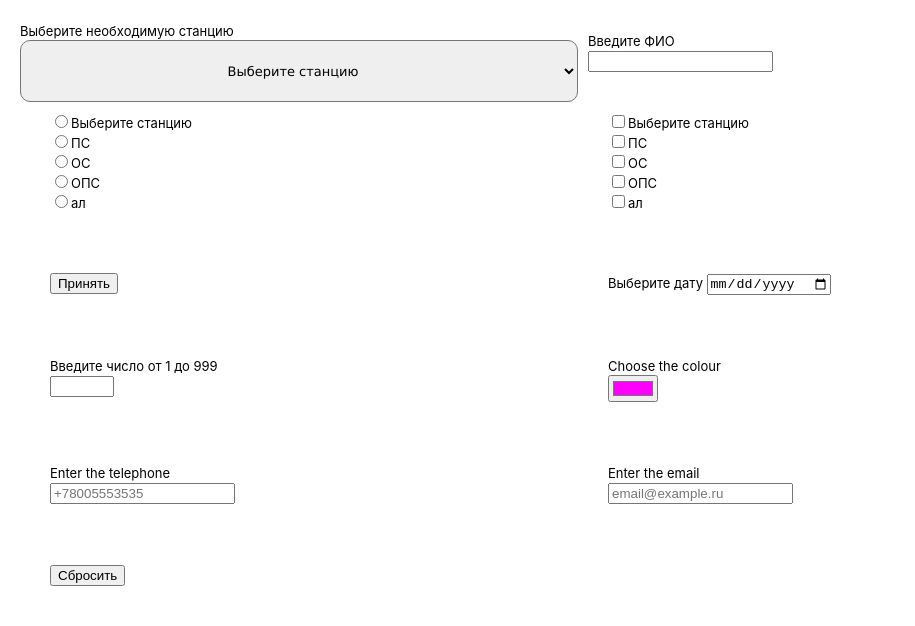
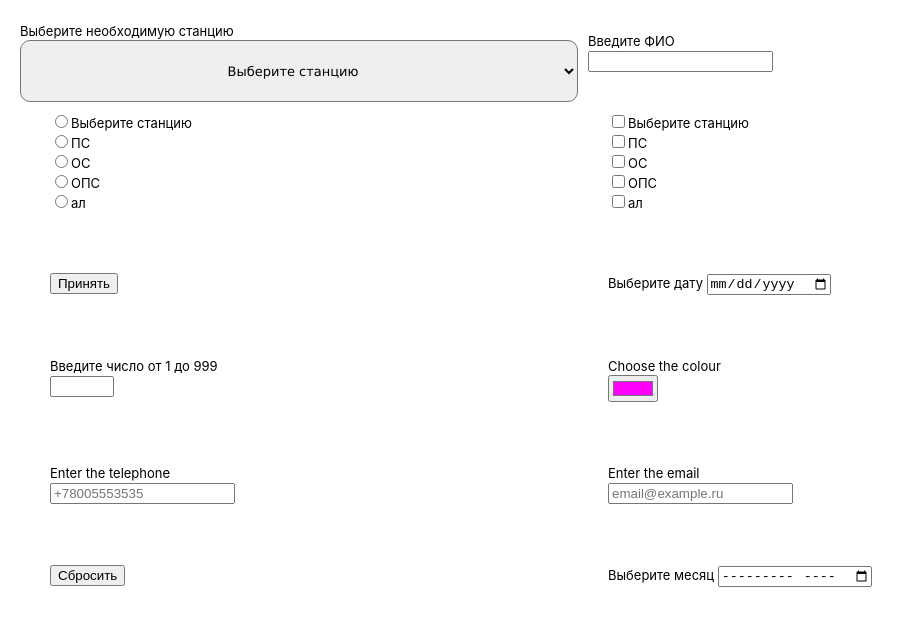
Before and after one commit to ka3-14bara/test-repo, a React (Create React App) app: page / in a window 1280 px wide. Shown: the top 626 px of the page, without its empty margins (0-915 px from the left). Built offline with nearby package versions, Linux system fonts and the light colour scheme.

Commit message:
Development - added month choosing in date; - added file input

```diff
--- a/src/content/Input.jsx
+++ b/src/content/Input.jsx
@@ -6,14 +6,15 @@ import InputTypeDate from './InputTypes/InputTypeDate';
 import InputTypeNumber from './InputTypes/InputTypeNumber';
 import InputTypeColor from './InputTypes/InputTypeColor';
 import InputTypeTelephone from './InputTypes/InputTypeTelMail';
+import InputTypeFile from './InputTypes/InputTypeFile';
 
-function Input({ labelOfInput = "", inputType = "text", inputName, inputID, optionsObj = {}, required = false }) {
+function Input({ labelOfInput = "", inputType = "text", inputName, inputID, optionsObj = {}, required = false, multiple = false, placeholder = "" }) {
 
     let inputElement;
 
     if (inputType === "text") {
         inputElement = (
-            <InputTypeText labelOfInput={labelOfInput} inputName={inputName} inputID={inputID} />
+            <InputTypeText labelOfInput={labelOfInput} inputName={inputName} inputID={inputID} placeholder={placeholder}/>
         );
     } else if (inputType === "radio" || inputType === "checkbox") {
         inputElement = (
@@ -23,9 +24,9 @@ function Input({ labelOfInput = "", inputType = "text", inputName, inputID, opti
         inputElement = (
             <InputTypeSubmit inputType={inputType} buttonValue={labelOfInput} />
         );
-    } else if (inputType === "date") {
+    } else if (inputType === "date" || inputType === "month") {
         inputElement = (
-            <InputTypeDate labelOfInput={labelOfInput} inputName={inputName} inputID={inputID}/>
+            <InputTypeDate type={inputType} labelOfInput={labelOfInput} inputName={inputName} inputID={inputID}/>
         );
     } else if (inputType === "number") {
         inputElement = (
@@ -39,6 +40,10 @@ function Input({ labelOfInput = "", inputType = "text", inputName, inputID, opti
         inputElement = (
             <InputTypeTelephone labelOfInput={labelOfInput} inputType={inputType} inputName={inputName} inputID={inputID} required={required} />
         );
+    } else if (inputType === "file") {
+        inputElement = (
+            <InputTypeFile label = {labelOfInput} inputID = {inputID} inputName={inputName} multiple={multiple} />
+        );
     }
 
     return <>{inputElement}</>;
--- a/src/content/InputTypes/InputTypeDate.jsx
+++ b/src/content/InputTypes/InputTypeDate.jsx
@@ -1,11 +1,11 @@
 import React from 'react'
 
-const InputTypeDate = ({ labelOfInput, inputName, inputID }) => {
+const InputTypeDate = ({ type, labelOfInput, inputName, inputID }) => {
   return (
-    <>
+    <div>
         <label htmlFor={inputID}> {labelOfInput} </label>
-        <input type="date" id={inputID} name={inputName} />
-    </>
+        <input type={type} id={inputID} name={inputName} />
+    </div>
   )
 }
 
--- a/src/content/InputTypes/InputTypeText.jsx
+++ b/src/content/InputTypes/InputTypeText.jsx
@@ -1,10 +1,10 @@
 import React from 'react'
 
-const InputTypeText = ({ labelOfInput, inputName, inputID }) => {
+const InputTypeText = ({ labelOfInput, inputName, inputID, placeholder }) => {
   return (
     <>
         <label htmlFor={inputID}>{labelOfInput}</label><br/>
-        <input type="text" id={inputID} name={inputName} />
+        <input type="text" id={inputID} name={inputName} placeholder={placeholder} />
     </>
   )
 }
--- a/src/content/StationCreationPage.jsx
+++ b/src/content/StationCreationPage.jsx
@@ -57,6 +57,10 @@ const StationCreationPage = () => {
             <div style={{ padding: "10px", margin: "20px" }}>
                 <Input labelOfInput="Сбросить" inputType="reset" />
             </div>
+
+            <div style={{ padding: "10px", margin: "20px" }}>
+                <Input labelOfInput="Выберите месяц" inputType="month" inputName="monthBox" inputID="8340" />
+            </div>
         </form>
     </div>
   );
```
